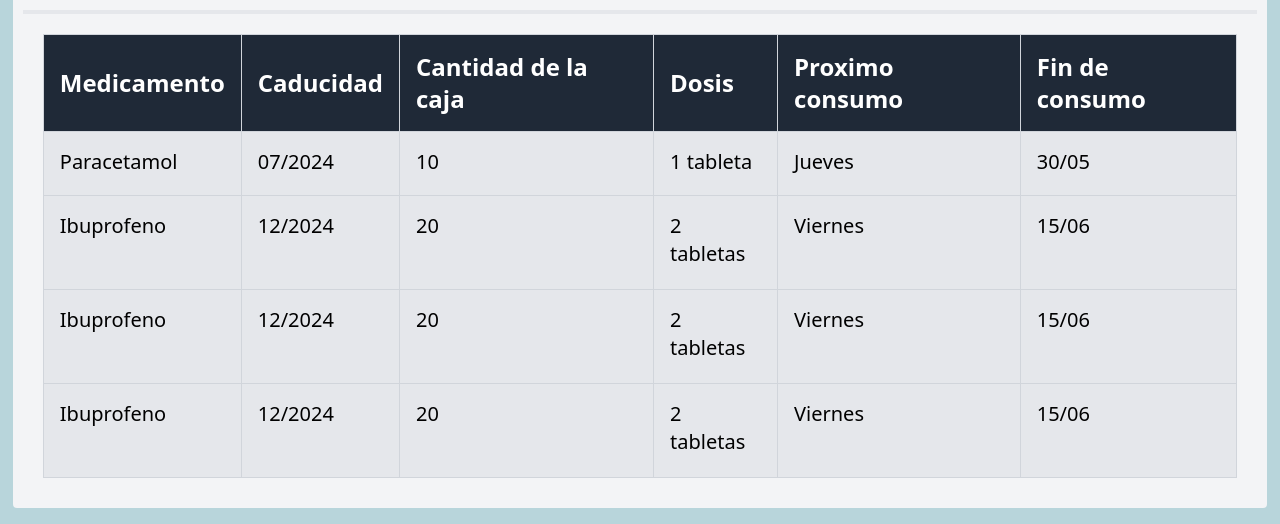
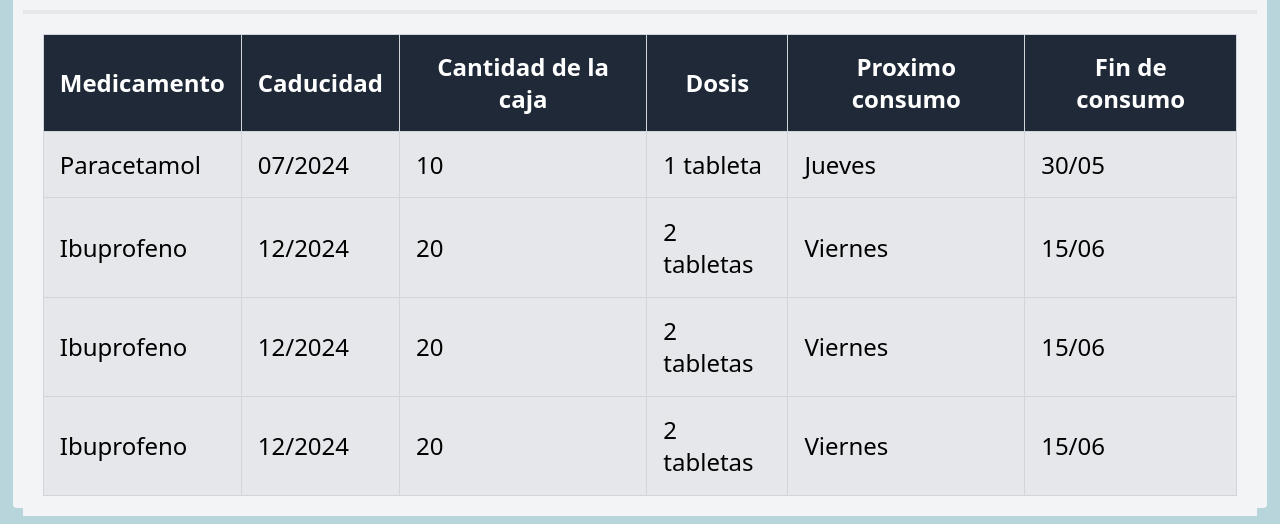
Before and after one commit to JesusAmumu321/IntegradoraDefinitivoVerdadero, a plain HTML site: page HTML/table.html in a window 1280 px wide. Shown: the part 276-800 px from the top of the page. Drawn offline with nearby package versions, Linux system fonts and the light colour scheme; files whose address does not match are found by name.

Commit message:
mas cambios pq estoy tontito

```diff
--- a/HTML/table.html
+++ b/HTML/table.html
@@ -69,12 +69,12 @@
                         <table class="w-full h-full  table-auto border-collapse border mb-2 text-xl ">
                             <thead class="bg-gray-800 text-white text-2xl">
                                 <tr>
-                                    <th class="border border-gray-300 p-4 text-left">Medicamento</th>
-                                    <th class="border border-gray-300 p-4 text-left">Caducidad</th>
-                                    <th class="border border-gray-300 p-4 text-left">Cantidad de la caja</th>
-                                    <th class="border border-gray-300 p-4 text-left">Dosis</th>
-                                    <th class="border border-gray-300 p-4 text-left">Proximo consumo</th>
-                                    <th class="border border-gray-300 p-4 text-left">Fin de consumo</th>
+                                    <th class="border border-gray-300 p-4 text-center">Medicamento</th>
+                                    <th class="border border-gray-300 p-4 text-center">Caducidad</th>
+                                    <th class="border border-gray-300 p-4 text-center">Cantidad de la caja</th>
+                                    <th class="border border-gray-300 p-4 text-center">Dosis</th>
+                                    <th class="border border-gray-300 p-4 text-center">Proximo consumo</th>
+                                    <th class="border border-gray-300 p-4 text-center">Fin de consumo</th>
                                 </tr>
                             </thead>
                             <tbody id="laTablona">
--- a/JS/table.js
+++ b/JS/table.js
@@ -37,13 +37,13 @@ document.addEventListener('DOMContentLoaded', function() {
   function buildTable(data) {
       const table = document.getElementById('laTablona');
       for (let i = 0; i < data.length; i++) {
-          const row = `<tr class="bg-gray-200 text-xl">
-              <td class="border border-gray-300 p-4 align-top text">${data[i].medicamento}</td>
-              <td class="border border-gray-300 p-4 align-top">${data[i].caducidad}</td>
-              <td class="border border-gray-300 p-4 align-top">${data[i].cantidad}</td>
-              <td class="border border-gray-300 p-4 align-top">${data[i].dosis}</td>
-              <td class="border border-gray-300 p-4 align-top">${data[i].proximo}</td>
-              <td class="border border-gray-300 p-4 align-top">${data[i].fin}</td>
+          const row = `<tr class="bg-gray-200 text-2xl">
+              <td class="border border-gray-300 p-4 align-center text">${data[i].medicamento}</td>
+              <td class="border border-gray-300 p-4 align-center">${data[i].caducidad}</td>
+              <td class="border border-gray-300 p-4 align-center">${data[i].cantidad}</td>
+              <td class="border border-gray-300 p-4 align-center">${data[i].dosis}</td>
+              <td class="border border-gray-300 p-4 align-center">${data[i].proximo}</td>
+              <td class="border border-gray-300 p-4 align-center">${data[i].fin}</td>
           </tr>`;
           table.innerHTML += row;
       }
```
Also changed, not shown: HTML/agregar_medicamento.html (+1 -1 lines).
